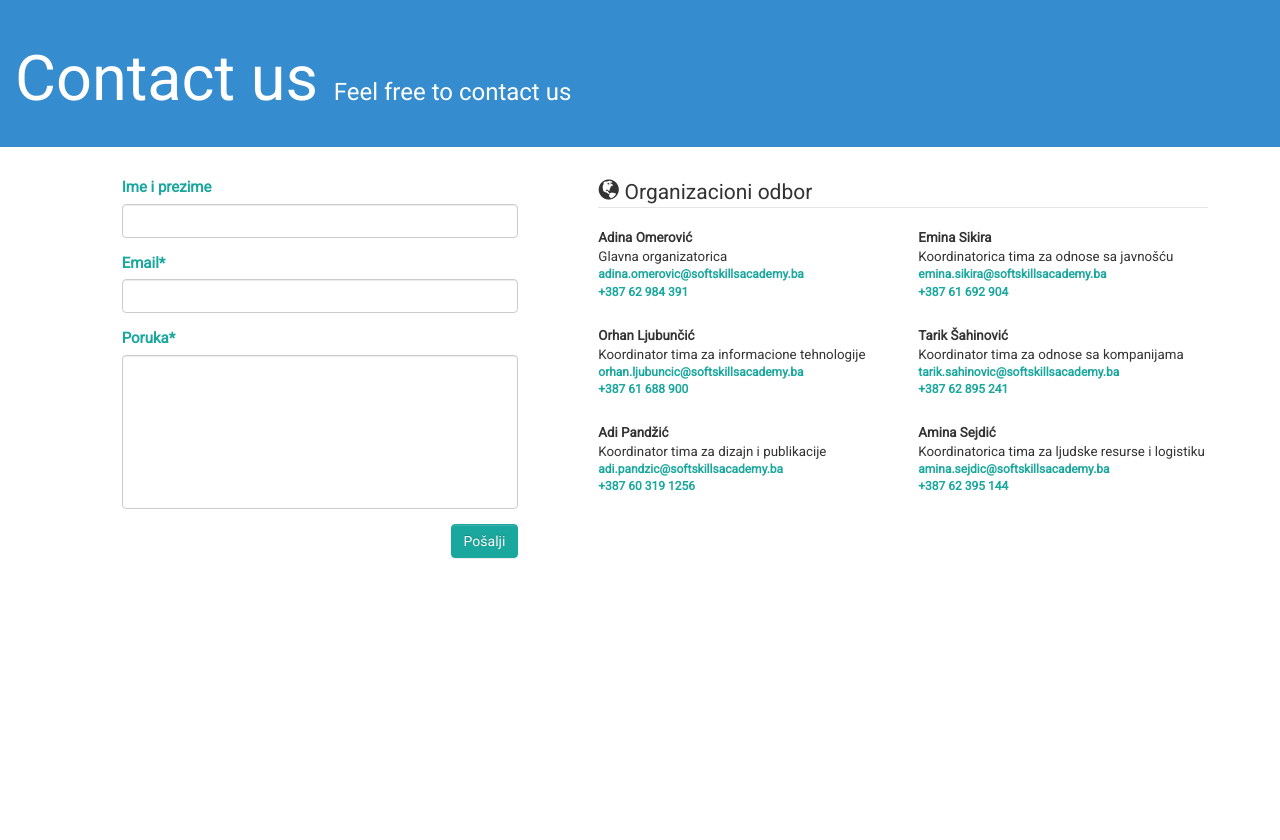
After one commit to oljubuncic1/ssa17, a PHP site: page /kontakt.php in a window 1280 px wide. The commit adds this page. Run offline with PHP 8.4, Linux system fonts and the light colour scheme; some libraries are stand-ins or nearby versions.

Commit message:
kontakt forma(skoro gotova)

```diff
--- /dev/null
+++ b/css/kontakt.css
@@ -0,0 +1,93 @@
+.jumbotron {
+background: #358CCE;
+color: #FFF;
+border-radius: 0px;
+}
+.jumbotron-sm { padding-top: 24px;
+padding-bottom: 24px; }
+.jumbotron small {
+color: #FFF;
+}
+.h1 small {
+font-size: 24px;
+}
+
+.form-group label
+{
+	color: #1aa79e;
+}
+
+#btnContactUs
+{
+	background-color: #1aa79e;
+	border-color: #1aa79e;
+}
+
+#message
+{
+	resize: none;
+}
+
+.oo
+{
+	margin-left: 50px;
+	margin-bottom: 320px;
+}
+
+address
+{
+	font-size: 10pt;
+
+}
+
+@media screen and (max-width: 991px) {
+
+address
+{
+
+	margin-bottom: 20px !important;
+	margin-left: 35%;
+}
+
+
+}
+
+@media screen and (max-width: 670px) {
+
+	address
+	{
+		margin-left: 0;
+		margin-bottom: 20px !important;
+	}
+
+	}
+
+
+.gr
+{
+	color: #1aa79e;
+	font-size: 9pt;
+}
+
+.error
+{
+	color: red;
+	font-size: 9pt;
+	font-family: Helvetica;
+
+}
+
+.confMessage
+{
+	color: #1aa79e;
+	font-size: 12pt;
+	font-family: Helvetica;
+	margin-top: 15px;
+	margin-bottom: 50px;
+	text-align: center;
+}
+
+.tbError
+{
+	border-color: red;
+}
--- /dev/null
+++ b/kontakt.php
@@ -0,0 +1,240 @@
+
+
+
+
+<!DOCTYPE html>
+<html>
+
+<head>
+    <meta charset="utf-8">
+    <title>Soft Skills Academy Sarajevo '17</title>
+
+     <script src="https://ajax.googleapis.com/ajax/libs/jquery/3.1.1/jquery.min.js">
+    </script>
+
+
+    <link rel="stylesheet" href="bootstrap/css/bootstrap-theme.min.css">
+    <link rel="stylesheet" href="bootstrap/css/bootstrap-theme.css">
+    <link rel="stylesheet" href="bootstrap/css/bootstrap.css">
+    <link rel="stylesheet" href="css/style.css">
+    <link rel="stylesheet" href="css/kontakt.css">
+
+</head>
+
+<?php
+
+    $emailErr = "";
+    $mesErr = "";
+    $confMes = "";
+    $ime = "";
+    $email = "";
+    $poruka = "";
+
+    if($_SERVER["REQUEST_METHOD"] == "POST" and isset($_POST['send'])) {
+        $valid = true;
+
+        if(isset($_POST['ime']))
+            $ime = htmlspecialchars($_POST['ime']);
+        else
+            $ime="";
+
+        if(isset($_POST['mail']) and $_POST['mail'] != '')
+        {
+
+            $email = htmlspecialchars($_POST['mail']);
+            if(filter_var($email, FILTER_VALIDATE_EMAIL))
+            {
+
+                $emailErr = "";
+
+            }
+            else
+            {
+                $valid = false;
+                $emailErr = "Molimo vas unesite validnu e-mail adresu.";
+            }
+        }
+        else
+        {
+            $emailErr = "Molimo unesite vašu e-mail adresu.";
+            $valid = false;
+        }
+
+
+        if(isset($_POST['poruka']) and $_POST['poruka'] != '')
+        {
+           $poruka = $_POST['poruka'];
+            $mesErr = "";
+        }
+        else
+        {
+            $valid = false;
+            $mesErr = "Molimo vas unesite poruku.";
+        }
+
+        if($valid)
+        {
+
+            // slanje maila
+            $confMes = "Hvala što ste nas kontaktirali. Naš tim će nastojati da u što kraćem roku odgovori na vaš upit.";
+        }
+        else
+        {
+
+            $confMes = "";
+        }
+
+
+
+
+
+    }
+
+
+?>
+
+
+<body>
+
+<div class="jumbotron jumbotron-sm">
+    <div class="container-fluid">
+        <div class="row">
+            <div class="col-sm-12 col-lg-12">
+                <h1 class="h1">
+                    Contact us <small>Feel free to contact us</small></h1>
+            </div>
+        </div>
+    </div>
+</div>
+
+<div class="container-fluid">
+
+    <div class="row">
+        <div class="col-md-offset-1 col-md-4">
+            <div>
+                <form action="<?php echo htmlspecialchars($_SERVER["PHP_SELF"]);?>" method="post">
+                <div class="row">
+                    <div class="col-md-12">
+                        <div class="form-group">
+                            <label for="name">
+                                Ime i prezime</label>
+                            <input type="text" class="form-control" id="name" name="ime"  value="<?php echo $ime;?>"/>
+                        </div>
+                        <div class="form-group">
+                            <label for="email">
+                                Email*</label>
+                            <input type="text" class="form-control <?php if($emailErr != '') echo tbError; else echo ''; ?>" id="mail" name="mail" value="<?php echo $email;?>"/>
+                            <p class="error"><?php echo $emailErr; ?></p>
+                        </div>
+                        <div class="form-group">
+                            <label for="name">
+                                Poruka*</label>
+                            <textarea name="poruka" id="message" class="form-control <?php if($mesErr != '') echo tbError; else echo ''; ?>" rows="7" cols="25"
+                                ><?php echo $poruka;?></textarea>
+                                <p class="error"><?php echo $mesErr; ?></p>
+                        </div>
+
+                    </div>
+
+                    <div class="col-md-12">
+                        <button type="submit" name="send" class="btn btn-primary pull-right" id="btnContactUs">
+                            Pošalji</button>
+                    </div>
+                </div>
+                </form>
+            </div>
+            <p class="confMessage"><?php echo $confMes; ?></p>
+        </div>
+        <div class="col-md-6 oo">
+            <form>
+                            <legend><span class="glyphicon glyphicon-globe"></span> Organizacioni odbor</legend>
+
+                <div class="row">
+            <div class="col-md-6">
+            <address>
+                <strong>Adina Omerović</strong><br>
+                Glavna organizatorica<br>
+                <label class="gr">adina.omerovic@softskillsacademy.ba<br>
+                <abbr title="Phone">
+                    </abbr>
+                +387 62 984 391</label>
+            </address>
+
+        </div>
+
+        <div class="col-md-6">
+
+             <address>
+                <strong>Emina Sikira</strong><br>
+                Koordinatorica tima za odnose sa javnošću<br>
+                <label class="gr">emina.sikira@softskillsacademy.ba<br>
+                <abbr title="Phone">
+                    </abbr>
+                +387 61 692 904</label>
+            </address>
+        </div>
+
+
+        <div class="col-md-6">
+            <address>
+                <strong>Orhan Ljubunčić</strong><br>
+                Koordinator tima za informacione tehnologije<br>
+                <label class="gr">orhan.ljubuncic@softskillsacademy.ba<br>
+                <abbr title="Phone">
+                    </abbr>
+                +387 61 688 900</label>
+            </address>
+
+
+
+        </div>
+
+
+        <div class="col-md-6">
+
+             <address>
+                <strong>Tarik Šahinović</strong><br>
+                Koordinator tima za odnose sa kompanijama<br>
+                <label class="gr">tarik.sahinovic@softskillsacademy.ba<br>
+                <abbr title="Phone">
+                    </abbr>
+                +387 62 895 241</label>
+            </address>
+
+        </div>
+
+
+        <div class="col-md-6">
+
+             <address>
+                <strong>Adi Pandžić</strong><br>
+                Koordinator tima za dizajn i publikacije<br>
+                <label class="gr">adi.pandzic@softskillsacademy.ba<br>
+                <abbr title="Phone">
+                    </abbr>
+                +387 60 319 1256</label>
+            </address>
+        </div>
+
+
+        <div class="col-md-6">
+            <address>
+                <strong>Amina Sejdić</strong><br>
+                Koordinatorica tima za ljudske resurse i logistiku<br>
+                <label class="gr">amina.sejdic@softskillsacademy.ba<br>
+                <abbr title="Phone">
+                    </abbr>
+                +387 62 395 144</label>
+            </address>
+
+        </div>
+            </div>
+            </form>
+        </div>
+    </div>
+</div>
+
+
+</body>
+
+</html>
--- a/php/login.php
+++ b/php/login.php
@@ -1,5 +1,6 @@
 <head>
 
+    <title>Soft Skills Academy Sarajevo '17</title>
     <link rel="stylesheet" href="bootstrap/css/bootstrap-theme.min.css">
     <link rel="stylesheet" href="bootstrap/css/bootstrap-theme.css">
     <link rel="stylesheet" href="bootstrap/css/bootstrap.css">
```
